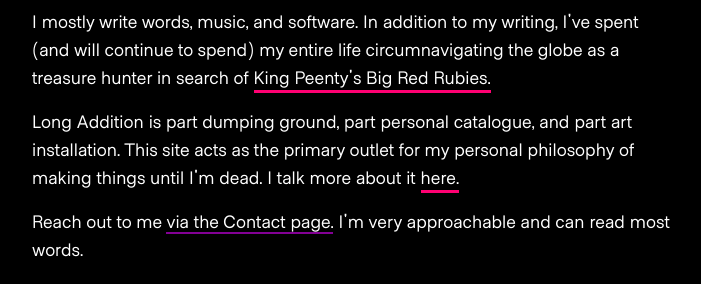
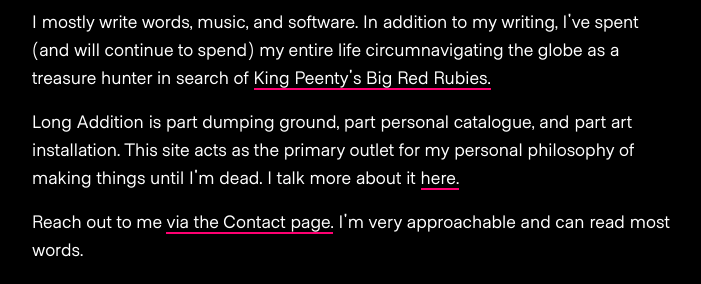
Before and after one commit to garrettprince/longadditionv6, a Next.js app: page /about in a window 1280 px wide. Shown: the part 128-412 px from the top of the page, without its empty margins (288-989 px from the left). Built offline with nearby package versions, Linux system fonts and the light colour scheme.

Commit message:
underline test

```diff
--- a/src/pages/about.js
+++ b/src/pages/about.js
@@ -38,34 +38,31 @@ export default function About() {
             circumnavigating the globe as a treasure hunter in search of{" "}
             <Link
               href="/posts/travel/king-peenty-red-rubies"
-              className="border-b-[3px] pb-[.1rem] border-cta cursor-pointer bg-transparent"
+              className="pink-underline"
             >
               King Peenty&apos;s Big Red Rubies.
             </Link>{" "}
           </p>
           <p className="mb-4 bg-transparent">
             Long Addition is part dumping ground, part personal catalogue, and
-            part art installation. This site acts as the primary outlet for my personal philosophy of
-            making things until I&apos;m dead. I talk more about it{" "}
+            part art installation. This site acts as the primary outlet for my
+            personal philosophy of making things until I&apos;m dead. I talk
+            more about it{" "}
             <Link
               href="/posts/misc/what-is-long-addition"
-              className="border-b-[3px] pb-[.1rem] border-cta cursor-pointer bg-transparent"
+              className="pink-underline"
             >
               here.
             </Link>
           </p>
           <p className="mb-4 bg-transparent">
             Reach out to me{" "}
-            <Link
-              href="/contact"
-              className="pink-underline"
-            >
+            <Link href="/contact" className="pink-underline">
               via the Contact page.
             </Link>{" "}
             I&apos;m very approachable and can read most words.
           </p>
         </div>
-
       </div>
     </motion.div>
   );
--- a/src/pages/posts/misc/madlib-for-the-family.js
+++ b/src/pages/posts/misc/madlib-for-the-family.js
@@ -105,7 +105,7 @@ export default function MadlibForTheFamily() {
           For the uninitiated,{" "}
           <Link
             href="https://www.madlibs.com/"
-            className="border-b-[3px] border-misc cursor-pointer bg-transparent pb-[.1rem]"
+            className="misc-underline"
           >
             Mad Libs
           </Link>{" "}
--- a/src/styles/globals.css
+++ b/src/styles/globals.css
@@ -101,16 +101,14 @@
 
 .pink-underline {
     border-bottom-width: 2.5px;
-    padding-bottom: .0rem;
-    border-color: #830095;
+    border-color: rgb(255 0 114);
     background-color: transparent;
     cursor: pointer;
 }
 
-/* .pink-underline {
+.misc-underline {
     border-bottom-width: 2.5px;
-    padding-bottom: .0rem;
-    border-color: rgb(255 0 114);
+    border-color: #0072FF;
     background-color: transparent;
     cursor: pointer;
-} */
+}
```
